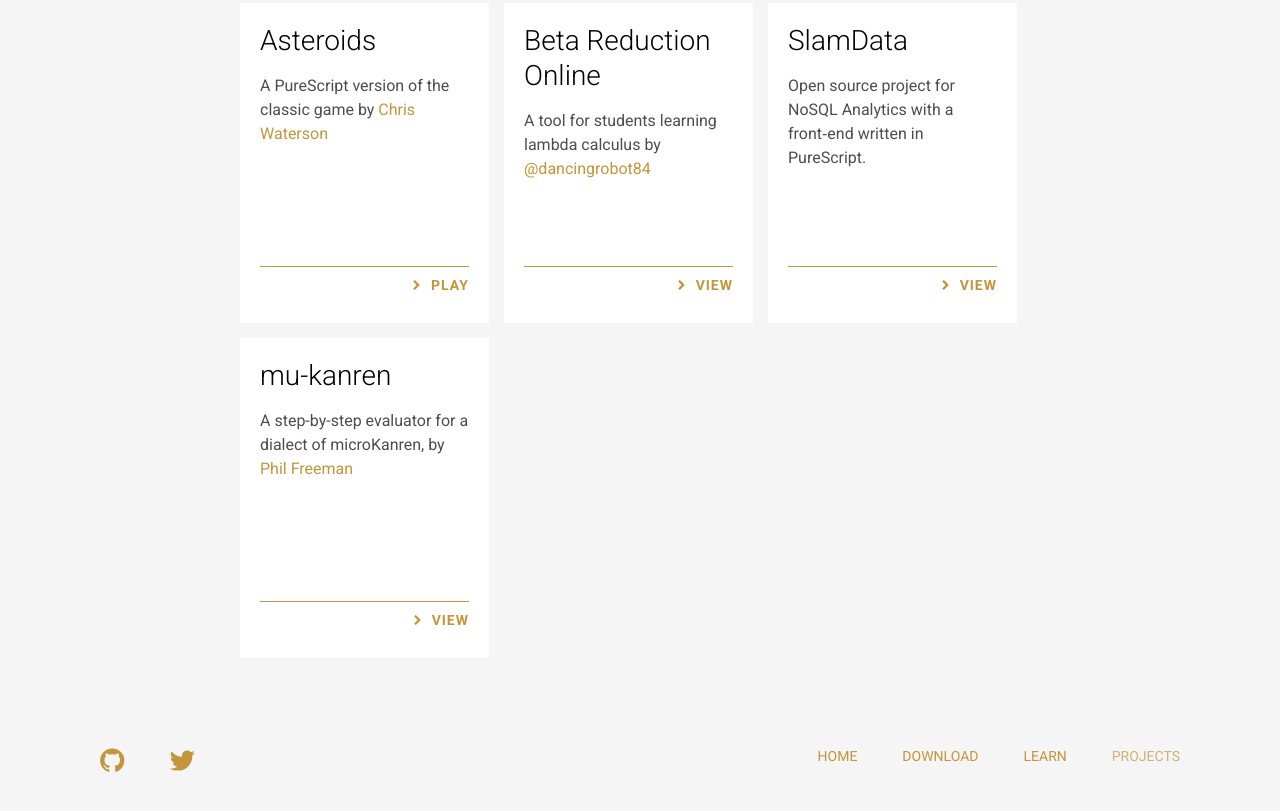
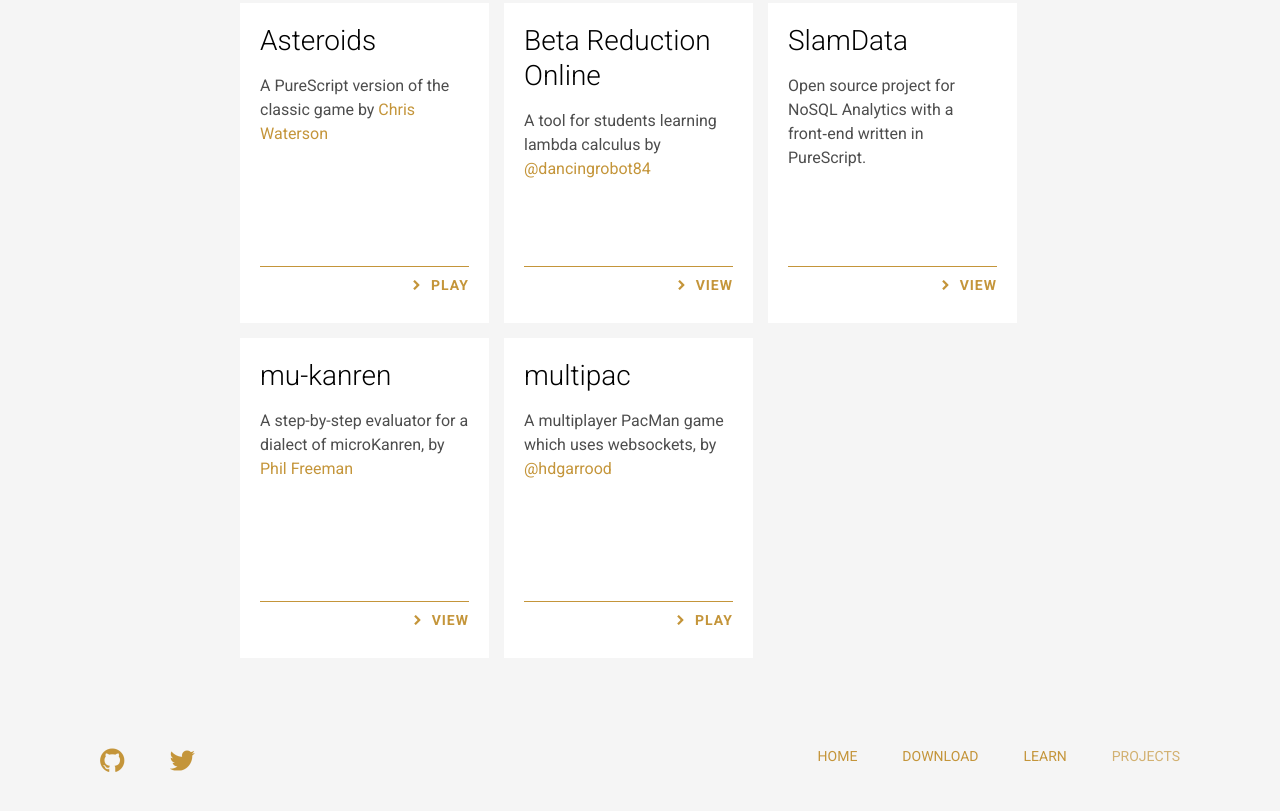
Before and after one commit to purescript/purescript.github.io, a website: page projects/index.html in a window 1280 px wide. Shown: the part 325-1136 px from the top of the page. Drawn offline with Linux system fonts and the light colour scheme.

Commit message:
Add multipac

```diff
--- a/projects/index.html
+++ b/projects/index.html
@@ -59,9 +59,16 @@
         </li>
         <li>
           <h3>mu-kanren</h3>
-	  <p>A step-by-step evaluator for a dialect of microKanren, by <a href="https://github.com/paf31">Phil Freeman</a></p>
+          <p>A step-by-step evaluator for a dialect of microKanren, by <a href="https://github.com/paf31">Phil Freeman</a></p>
           <div class="link">
             <a href="http://functorial.com/mu-kanren">View</a>
+          </div>
+        </li>
+        <li>
+          <h3>multipac</h3>
+          <p>A multiplayer PacMan game which uses websockets, by <a href="http://github.com/hdgarrood">@hdgarrood</a></p>
+          <div class="link">
+            <a href="https://mpac.herokuapp.com/">Play</a>
           </div>
         </li>
       </ul>
```
